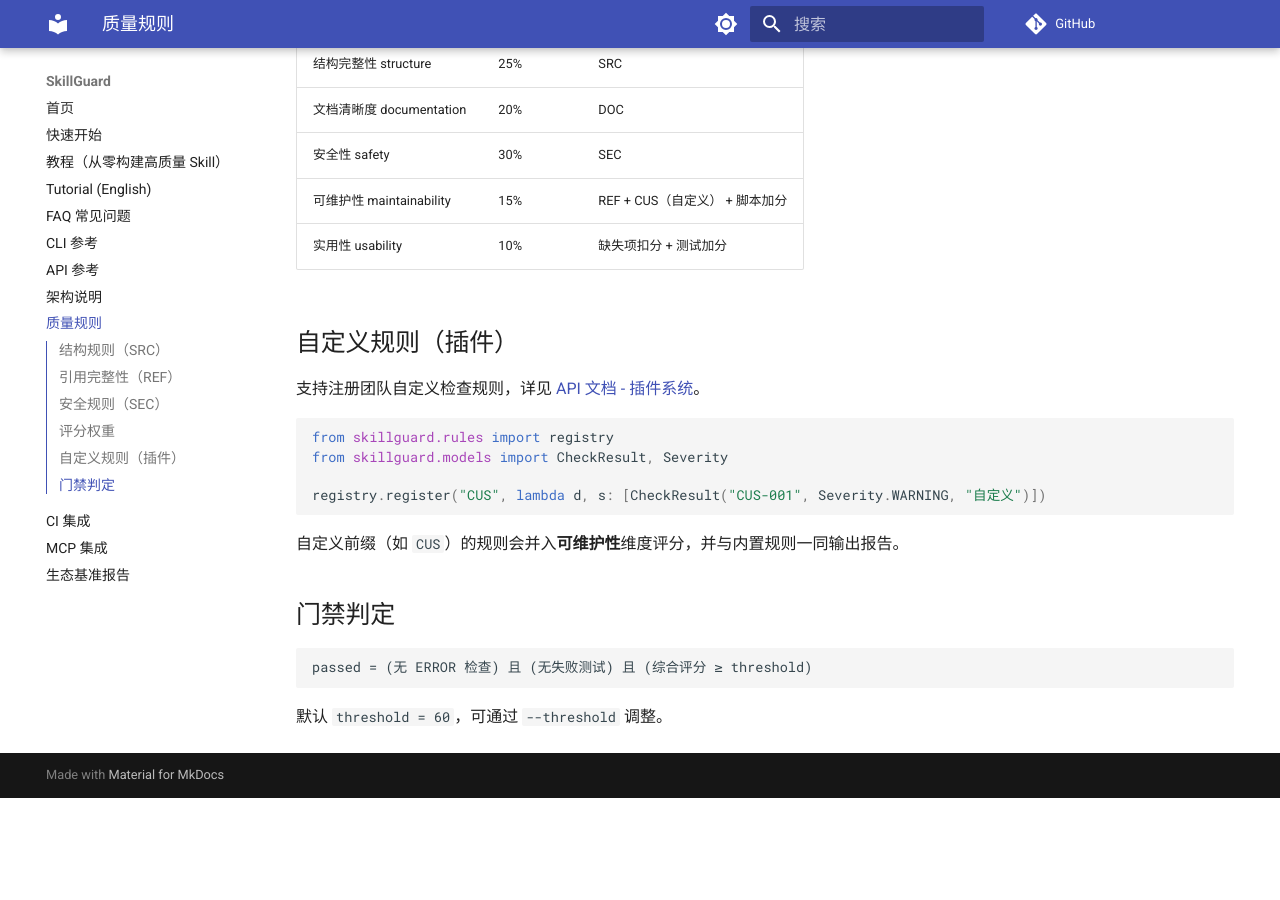
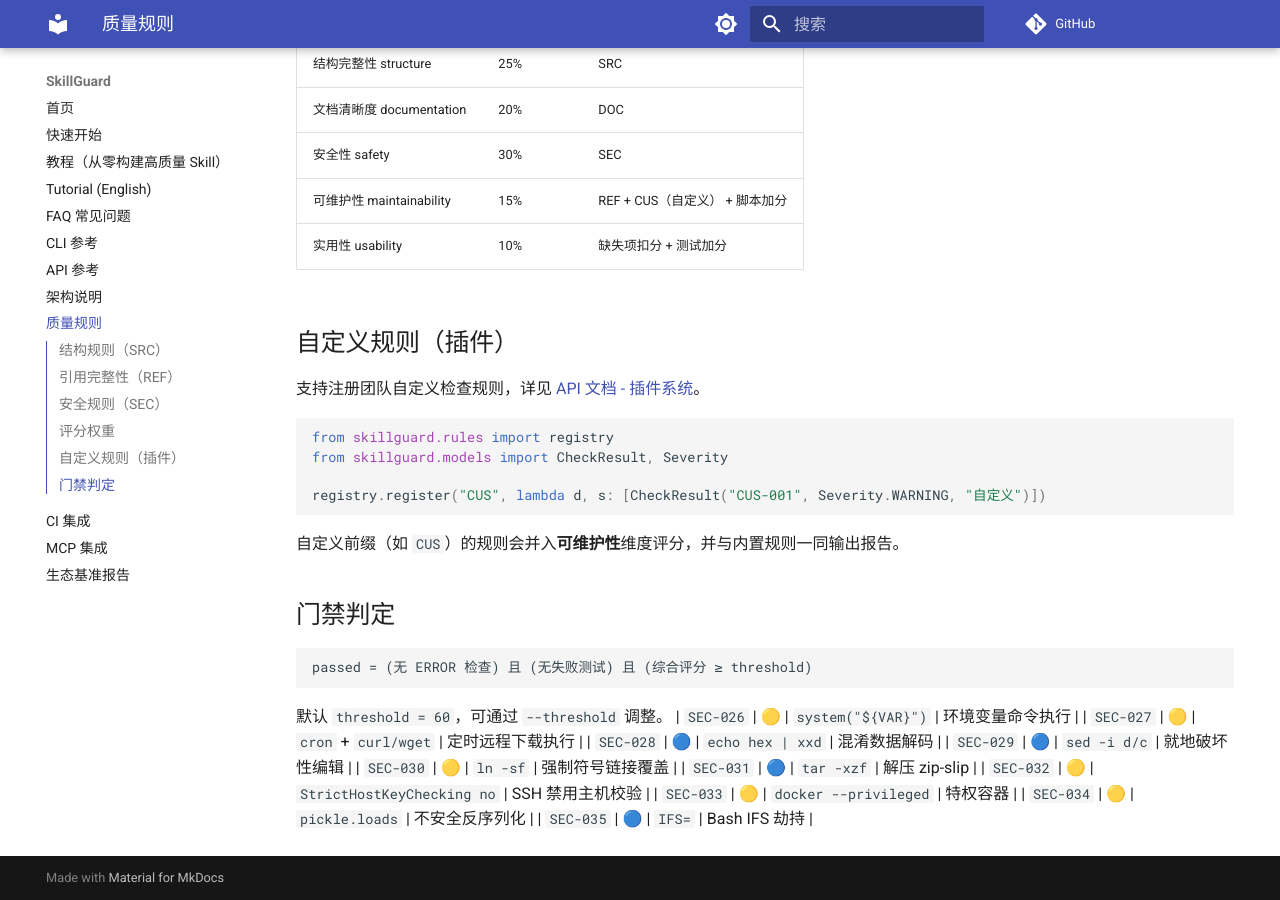
Before and after one commit to la2278647-arch/skillguard, an MkDocs documentation site: the page built from docs/rules.md, in a window 1280 px wide and 900 px high, scrolled down 2240 px. Built offline with MkDocs 1.6.1 and Material for MkDocs 9.7.7, drawn with Linux system fonts in a browser that asks for light colours; comment, search, counter and statistics services are not loaded; before the commit the page ends 3038 px from its top, so only the background shows below that.

Commit message:
docs: sync rule count to 35 + rules.md SEC-026..035

````diff
--- a/docs/rules.md
+++ b/docs/rules.md
@@ -80,3 +80,13 @@ passed = (无 ERROR 检查) 且 (无失败测试) 且 (综合评分 ≥ threshol
 ```
 
 默认 `threshold = 60`，可通过 `--threshold` 调整。
+| `SEC-026` | 🟡 | `system("${VAR}")` | 环境变量命令执行 |
+| `SEC-027` | 🟡 | `cron` + `curl/wget` | 定时远程下载执行 |
+| `SEC-028` | 🔵 | `echo hex | xxd` | 混淆数据解码 |
+| `SEC-029` | 🔵 | `sed -i d/c` | 就地破坏性编辑 |
+| `SEC-030` | 🟡 | `ln -sf` | 强制符号链接覆盖 |
+| `SEC-031` | 🔵 | `tar -xzf` | 解压 zip-slip |
+| `SEC-032` | 🟡 | `StrictHostKeyChecking no` | SSH 禁用主机校验 |
+| `SEC-033` | 🟡 | `docker --privileged` | 特权容器 |
+| `SEC-034` | 🟡 | `pickle.loads` | 不安全反序列化 |
+| `SEC-035` | 🔵 | `IFS=` | Bash IFS 劫持 |
````
Also changed, not shown: README.en.md (+1 -1 lines), README.md (+1 -1 lines).
